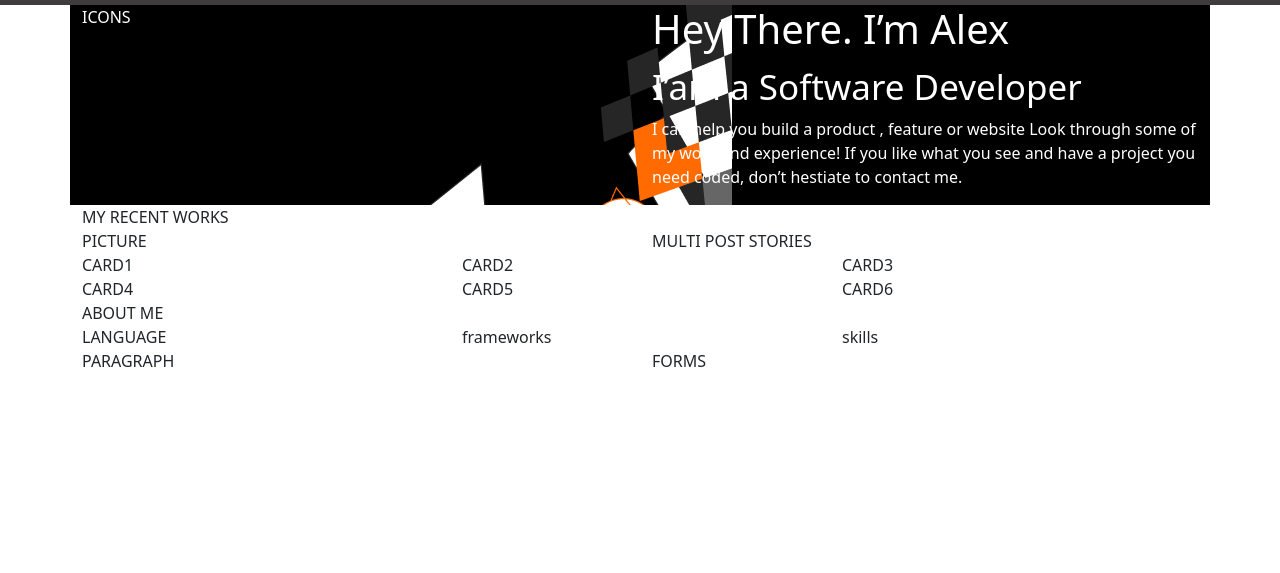
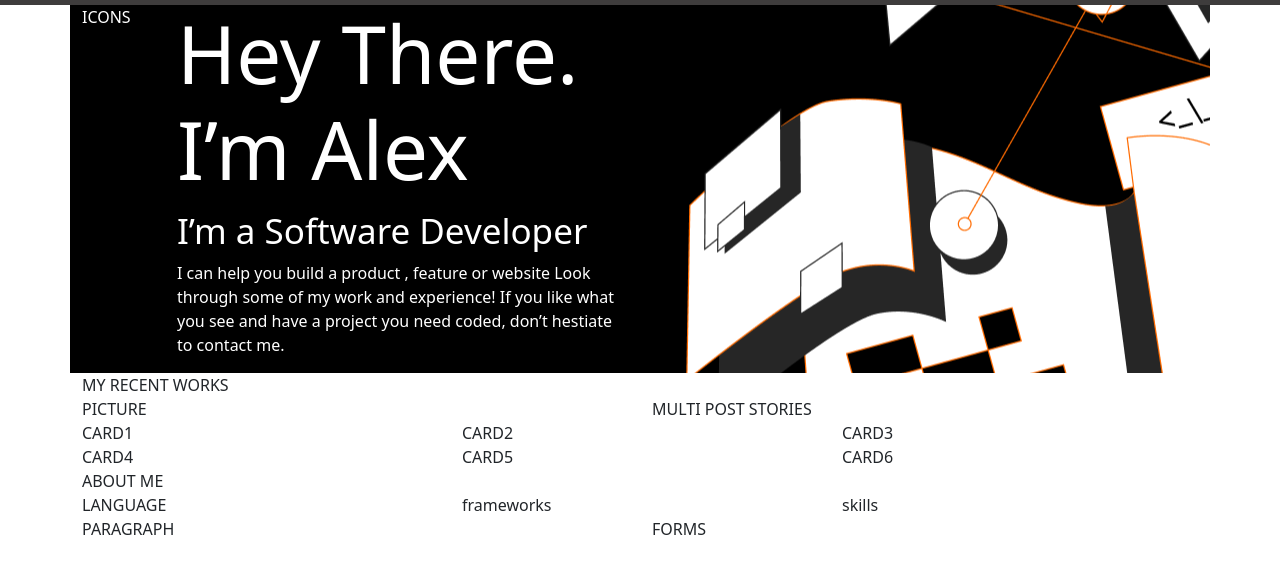
Before and after one commit to MattGomb/Microverse-bootstrap-week3-, a website: page index.html in a window 1280 px wide. Shown: the part 53-626 px from the top of the page. Drawn offline with nearby package versions, Linux system fonts and the light colour scheme.

Commit message:
adjust first grid element and background

```diff
--- a/index.html
+++ b/index.html
@@ -27,13 +27,13 @@
     </nav>
     <div class="container">
         <div class="row row-1">
-          <div class="col">
+          <div class="col-1 row1-col1">
             ICONS
           </div>
-          <div class="col">
-            <h1>Hey There. I’m Alex
+          <div class="col-5 row1-col2">
+            <h1 class="display-1">Hey There. I’m Alex
             </h1>
-            <h1><small>I’am a Software Developer
+            <h1><small>I’m a Software Developer
             </small></h1>
             <p>I can help you build a product , feature or website Look through some of my work and experience! If you like what you see and have a project you need coded, don’t hestiate to contact me.</p>
           </div>
--- a/styles.css
+++ b/styles.css
@@ -10,6 +10,6 @@
     background-image: url("/images/Illustration-header.png");
     background-color: black;
     background-repeat: no-repeat;
+    background-position: right;
     color: white;
-    height:auto;
 }
```
